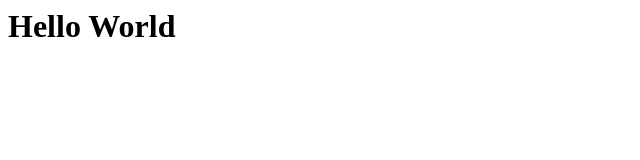
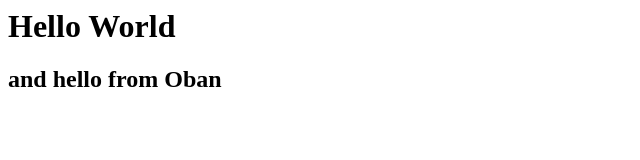
Before and after one commit to thumeco/git-practice, a plain HTML site: page index.html in a window 1280 px wide. Shown: the whole page, without its empty margins (0-640 px from the left). Drawn offline with Linux system fonts and the light colour scheme.

Commit message:
index update and new about file

```diff
--- a/index.html
+++ b/index.html
@@ -1 +1,2 @@
 <h1>Hello World</h1>
+<h2>and hello from Oban</h2>
```
Also changed, not shown: about.html (added, +1 -0 lines).
